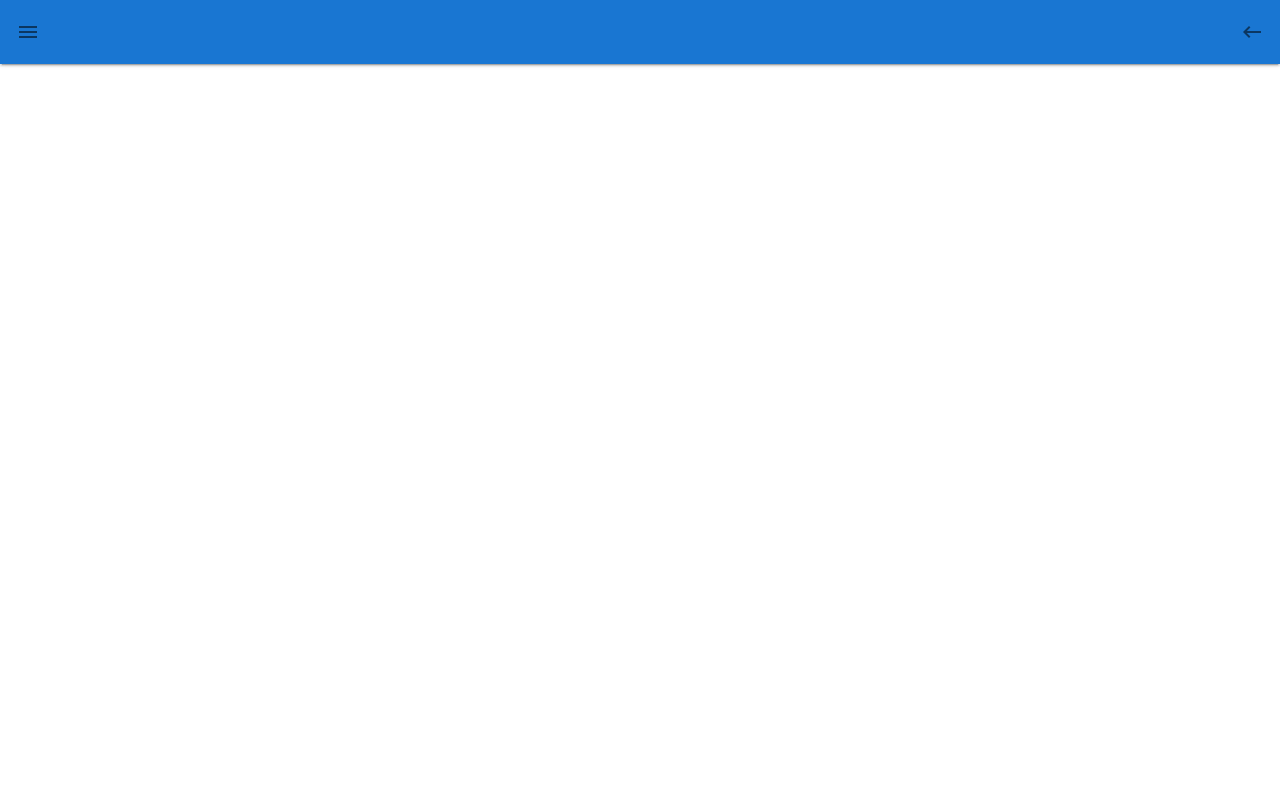
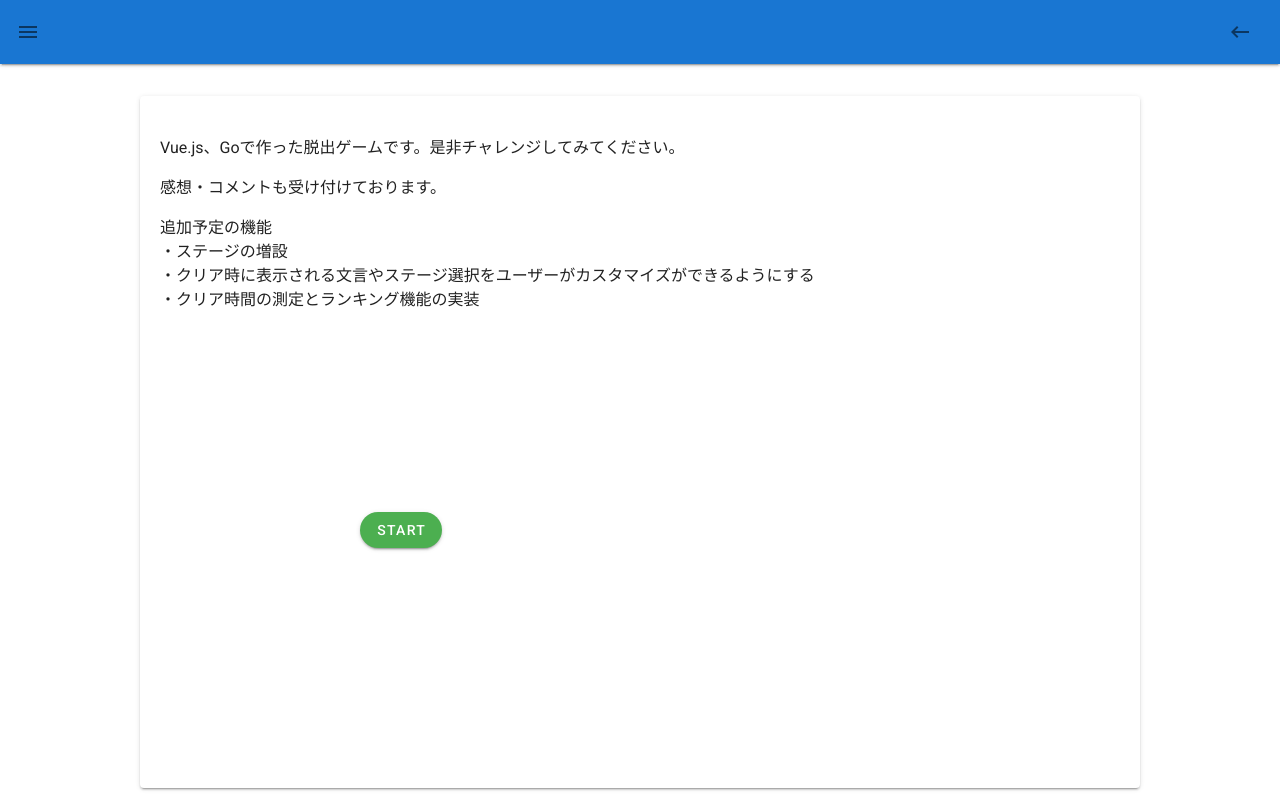
Before and after one commit to R-Otsuka/mystery_land, a Vue app in the folder client/: page / in a window 1280 px wide. Built offline with nearby package versions, Linux system fonts and the light colour scheme.

Commit message:
home画面の追加&ステージ遷移ボタンの追加

```diff
--- a/client/src/App.vue
+++ b/client/src/App.vue
@@ -6,9 +6,11 @@
           <v-app-bar-nav-icon @click="drawer = !drawer"></v-app-bar-nav-icon>
           <v-toolbar-title></v-toolbar-title>
           <v-spacer></v-spacer>
-          <v-btn icon>
-            <v-icon>mdi-keyboard-backspace</v-icon>
-          </v-btn>
+          <router-link class="routerLink" to="/">
+            <v-btn icon>
+              <v-icon>mdi-keyboard-backspace</v-icon>
+            </v-btn>
+          </router-link>
         </v-toolbar>
         <div class="mt-8">
           <v-card class="mx-auto" max-width="1000">
@@ -52,3 +54,8 @@ export default {
   }),
 }
 </script>
+<style>
+.routerLink{
+  text-decoration: none;
+}
+</style>
--- a/client/src/router/index.js
+++ b/client/src/router/index.js
@@ -1,6 +1,6 @@
 import Vue from 'vue'
 import VueRouter from 'vue-router'
-import SampleHome from '../views/sample_list/animationtest'
+import Home from '../views/sample_list/home'
 import Sample1 from '../views/sample_list/sample1'
 import Sample2 from '../views/sample_list/sample2'
 import Sample3 from '../views/sample_list/sample3'
@@ -10,9 +10,9 @@ Vue.use(VueRouter)
 const routes = [
 
   {
-    path: '/sample',
-    name: 'SampleHome',
-    component: SampleHome
+    path: '/',
+    name: 'Home',
+    component: Home
   },
   {
     path: '/sample/1',
--- a/client/src/views/sample_list/animationtest.vue
+++ /dev/null
@@ -1,28 +0,0 @@
-<template>
-  <div id="app">
-    <button @click="toggleBtn">表示／非表示ボタン</button>
-    <transition name="simple">
-      <p v-show="show" style="width:150px;height:150px;background-color:green">本日は晴天なり</p>
-    </transition>
-    <button @click="count++">+ju</button>
-    <transition name="datachange">
-      <div :key="count">{{ count }}</div>
-    </transition>
-    <button @click="order=!order">切り替え</button>
-    <transition-group name="group" tag="ul" class="list">
-      <li v-for="item in sortedList" v-bind:key="item.id">
-        {{ item.name }} {{ item.price }}円
-      </li>
-    </transition-group>
-    <button @click="change=!change">切り替え</button>
-    <transition name="hook" v-on:enter="enter" v-on:after-enter="afterEnter">
-      <div v-if="change">example</div>
-    </transition>
-  </div>
-</template>
-
-<script>
-export default {
-
-}
-</script>
--- /dev/null
+++ b/client/src/views/sample_list/home.vue
@@ -0,0 +1,29 @@
+<template>
+  <div id="app" class="py-10 mx-5">
+    <p>Vue.js、Goで作った脱出ゲームです。是非チャレンジしてみてください。</p>
+    <p>感想・コメントも受け付けております。</p>
+    <span>
+      追加予定の機能<br>
+      ・ステージの増設<br>
+      ・クリア時に表示される文言やステージ選択をユーザーがカスタマイズができるようにする<br>
+      ・クリア時間の測定とランキング機能の実装<br>
+    </span>
+    <router-link class="routerLink" to="/sample/1">
+      <v-btn rounded color="success" class="text-center margin">
+        Start
+      </v-btn>
+    </router-link>
+  </div>
+</template>
+
+<script>
+export default {
+
+}
+</script>
+<style scoped>
+.margin{
+  margin:200px;
+}
+
+</style>
--- a/client/src/views/sample_list/sample1.vue
+++ b/client/src/views/sample_list/sample1.vue
@@ -33,7 +33,14 @@
       </v-col>
     </v-row>
 <!--    クリアすると点字->パスワードに表示が変わる-->
-    <p v-if="clear" class="mx-auto text-center tenji">クリア！、password『hogefuga』</p>
+    <p v-if="clear" class="mx-auto text-center">
+      クリア！<br>
+      <router-link class="routerLink" to="/sample/2">
+        <v-btn rounded color="success" class="text-center margin">
+          次へ
+        </v-btn>
+      </router-link>
+    </p>
     <p v-else class="mx-auto text-center tenji">⠊⠛⠴⠐⠳⠽⠑⠱⠣⠐⠩⠛⠒⠊⠊⠷⠐⠞⠓</p>
     <v-row justify="center" class="circle-bottom">
       <v-col cols="3" class="text-sm-left">
@@ -107,6 +114,9 @@ export default {
         this.listShuffle()
       }
     },
+    next(){
+
+    }
   },
   created() {
     this.listShuffle()
--- a/client/src/views/sample_list/sample2.vue
+++ b/client/src/views/sample_list/sample2.vue
@@ -37,7 +37,12 @@
       </v-col>
     </v-row>
     <div v-if="clear" >
-      clear
+      クリア！<br>
+      <router-link class="routerLink" to="/sample/3">
+        <v-btn rounded color="success" class="text-center margin">
+          次へ
+        </v-btn>
+      </router-link>
     </div>
   </v-container>
 </template>
--- a/client/src/views/sample_list/sample3.vue
+++ b/client/src/views/sample_list/sample3.vue
@@ -16,15 +16,20 @@
         <span :class="{'red--text accent-2':timeup}">{{checkMinutes | zeroPadding}}：{{checkSeconds | zeroPadding}}：{{checkMiliSeconds | showMiliseconds}}</span> / 00：30：000
       </div>
       <br>
-      <button @click="Send">Get</button><br>
-      <button @click="Post">Post</button>
+<!--      <button @click="Send">Get</button><br>-->
+<!--      <button @click="Post">Post</button>-->
       <!--ゲームを終了するとランキングが表示される-->
       <div v-if="finish">
         <div class="ranking">
           <!--どんなグラフを作るか...-->
         </div>
         <div v-if="!timeup">
-          clear
+          全問クリア！<br>
+          <router-link class="routerLink" to="/sample/2">
+            <v-btn rounded color="success" class="text-center margin">
+              次へ
+            </v-btn>
+          </router-link>
         </div>
         <div v-else>
           fail
```
